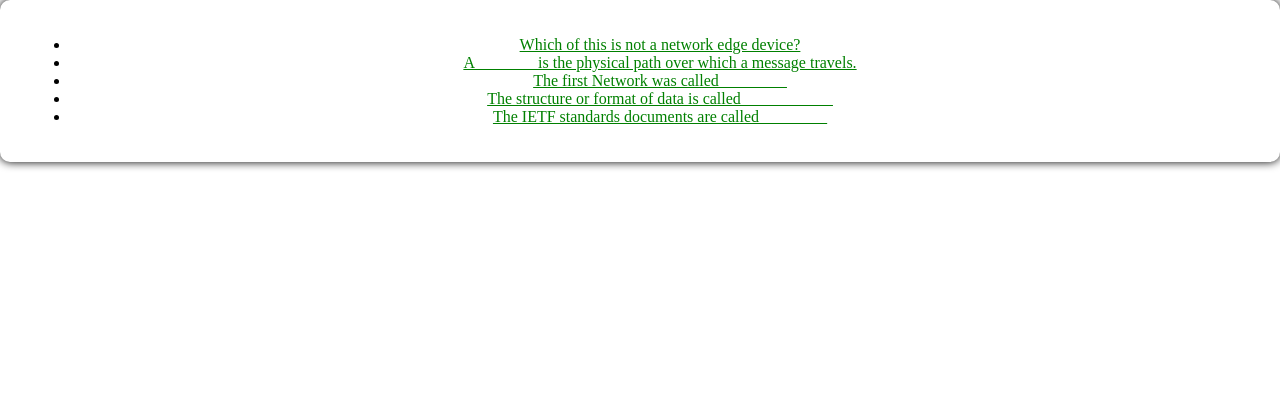
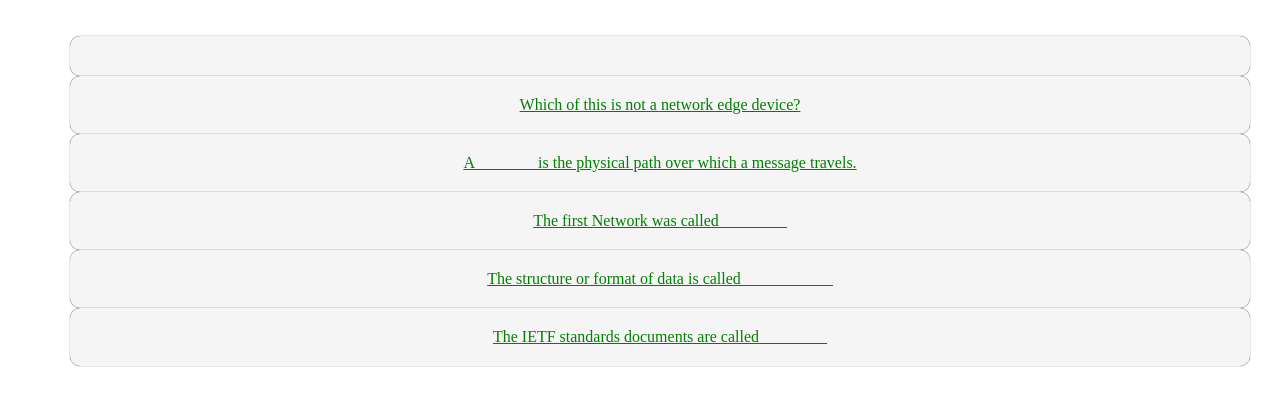
Before and after one commit to Chiranjitrathod/polls-using-Django, a Django app: page /polls/ in a window 1280 px wide. Shown: the top 406 px of the page. Run offline with Django 4.2, Linux system fonts and the light colour scheme; data comes from the database, SQL or seed files in the repository.

Commit message:
update css index page

```diff
--- a/polls/templates/polls/index.html
+++ b/polls/templates/polls/index.html
@@ -8,12 +8,18 @@
             padding: 20px 30px;
             background-color: white;
             border-radius: 10px;
-            box-shadow: 0 0 10px 0 #000;
+            box-shadow: 0 0 0px 0 #000;
             margin: auto;
         }
 
         ul li{
             text-align: center;
+            padding: 20px;
+            border-radius: 10px;
+            box-shadow: 0 0 1px 0 #000;
+            margin: auto;
+            background-color: whitesmoke;
+            list-style-type: None;
         }
 
     </style>
@@ -33,9 +39,9 @@
 
         {% if latest_question_list %}
             <ul>
-            {% for question in latest_question_list %}
+            <li>{% for question in latest_question_list %}
                 <li><a href="{% url 'polls:detail' question.id %}">{{ question.question_text }}</a></li>
-            {% endfor %}
+            {% endfor %}</li>
             </ul>
         {% else %}
             <p>No polls are available.</p>
```
